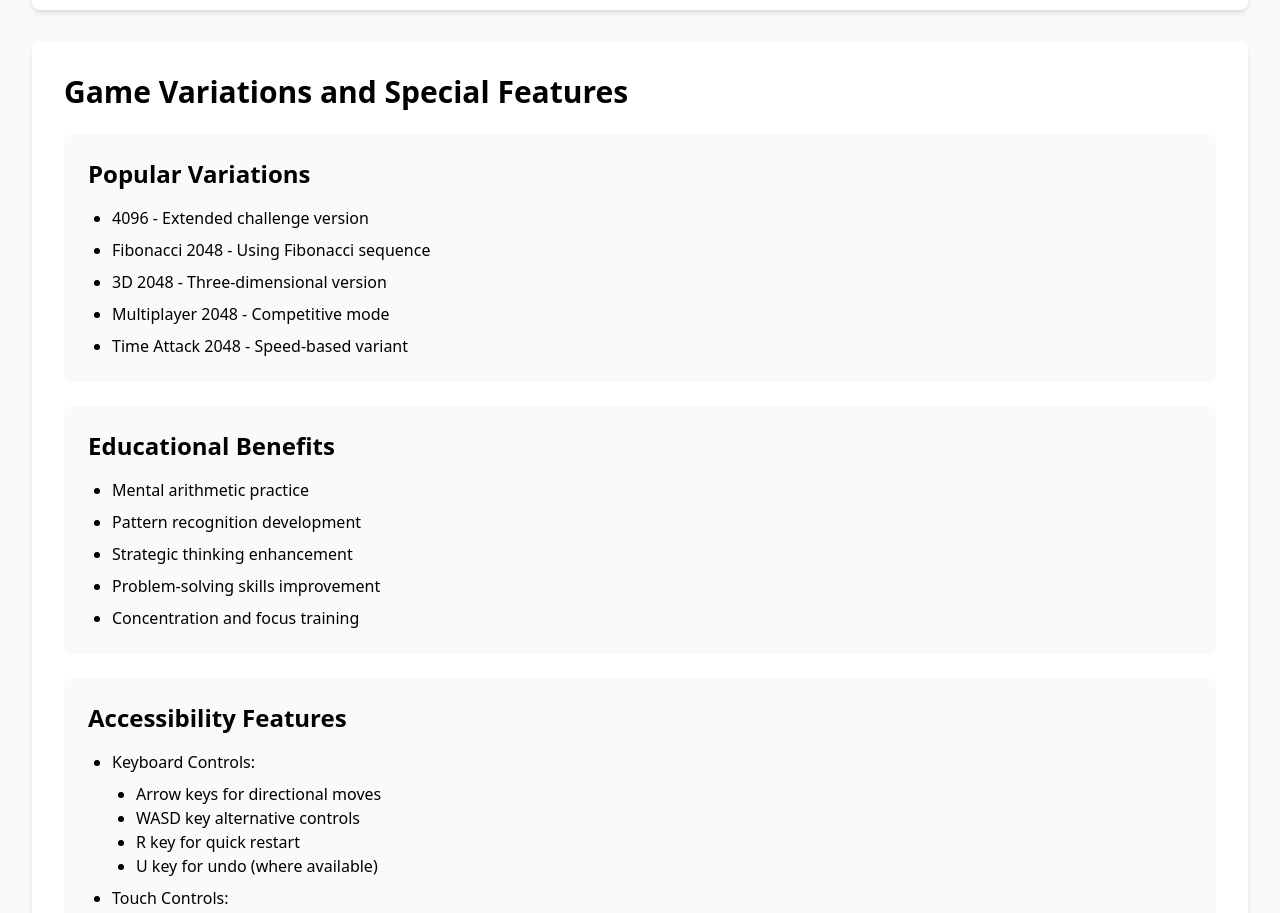
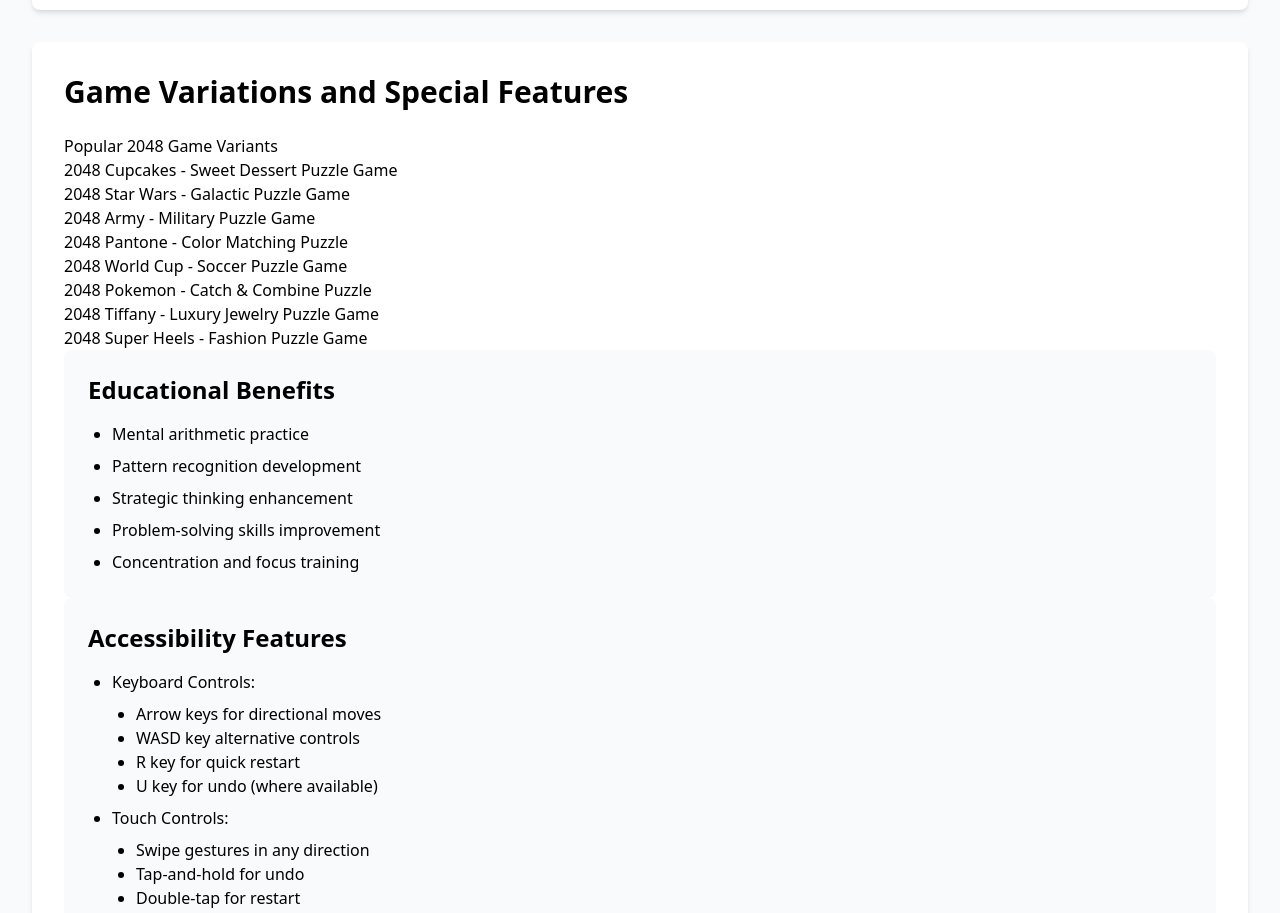
Before and after one commit to jitaoto/jitaoto.github.io, a plain HTML site: page index.html in a window 1280 px wide. Shown: the part 3440-4353 px from the top of the page. Drawn offline with nearby package versions, Linux system fonts and the light colour scheme.

Commit message:
Update index.html

```diff
--- a/index.html
+++ b/index.html
@@ -153,17 +153,19 @@
           <div class="bg-white rounded-lg shadow-md p-8">
             <h2 class="text-3xl font-semibold mb-6">Game Variations and Special Features</h2>
 
-            <div class="space-y-6">
-              <div class="bg-gray-50 p-6 rounded-lg">
-                <h3 class="text-2xl font-semibold mb-4">Popular Variations</h3>
-                <ul class="list-disc pl-6 space-y-2">
-                  <li>4096 - Extended challenge version</li>
-                  <li>Fibonacci 2048 - Using Fibonacci sequence</li>
-                  <li>3D 2048 - Three-dimensional version</li>
-                  <li>Multiplayer 2048 - Competitive mode</li>
-                  <li>Time Attack 2048 - Speed-based variant</li>
-                </ul>
-              </div>
+            <div class="game-recommendations">
+              <h2>Popular 2048 Game Variants</h2>
+              <ul>
+                <li><a href="https://2048game.space/2048-cupcakes">2048 Cupcakes - Sweet Dessert Puzzle Game</a></li>
+                <li><a href="https://2048game.space/2048-star-wars">2048 Star Wars - Galactic Puzzle Game</a></li>
+                <li><a href="https://2048game.space/2048-army">2048 Army - Military Puzzle Game</a></li>
+                <li><a href="https://2048game.space/2048-pantone">2048 Pantone - Color Matching Puzzle</a></li>
+                <li><a href="https://2048game.space/2048-world-cup">2048 World Cup - Soccer Puzzle Game</a></li>
+                <li><a href="https://2048game.space/2048-pokemon">2048 Pokemon - Catch & Combine Puzzle</a></li>
+                <li><a href="https://2048game.space/2048-tiffany">2048 Tiffany - Luxury Jewelry Puzzle Game</a></li>
+                <li><a href="https://2048game.space/2048-superheels">2048 Super Heels - Fashion Puzzle Game</a></li>
+              </ul>
+            </div>
 
               <div class="bg-gray-50 p-6 rounded-lg">
                 <h3 class="text-2xl font-semibold mb-4">Educational Benefits</h3>
```
